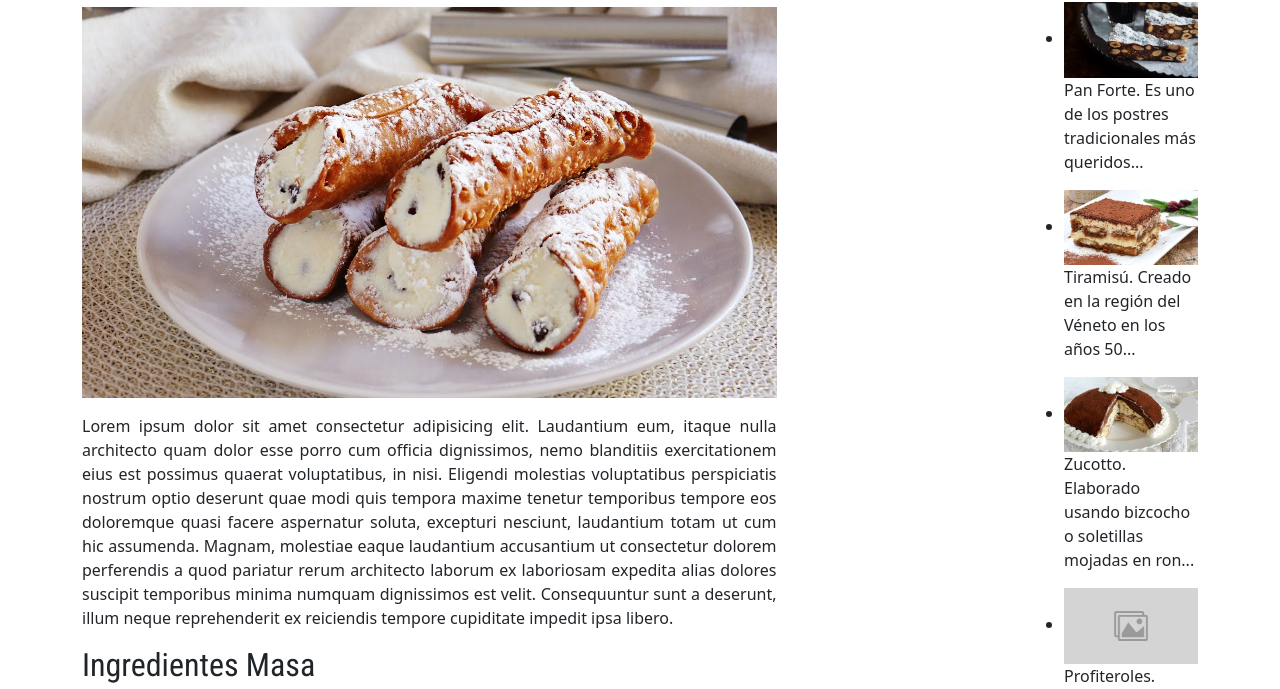
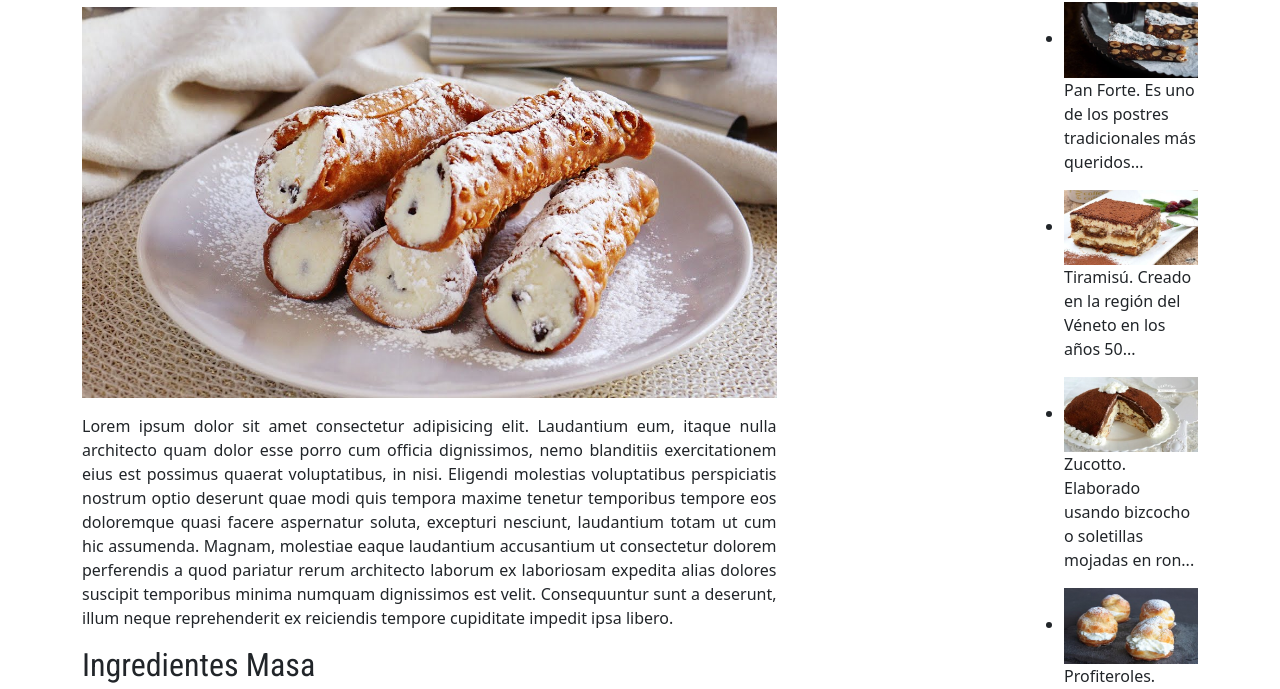
Before and after one commit to luferrduc/reposteria-italiana, a website: page pages/receta.html in a window 1280 px wide. Shown: the part 252-941 px from the top of the page. Drawn offline with nearby package versions, Linux system fonts and the light colour scheme.

Commit message:
Agregar imagen profiteroles a receta

```diff
--- a/pages/receta.html
+++ b/pages/receta.html
@@ -211,7 +211,7 @@
                         <p>Zucotto. Elaborado usando bizcocho o soletillas mojadas en ron...</p>
                     </li>
                     <li>
-                        <img class="img-fluid" src="../assets/img/placeholder-image.jpg" alt="4 profiteroles rellenos de crema">
+                        <img class="img-fluid" src="../assets/img/Profiteroles_.jpg" alt="4 profiteroles rellenos de crema">
                         <p>Profiteroles. Aunque franceses e italianos se “disputan” el origen de los profiteroles...</p>
                     </li>
                 </ul>
```
